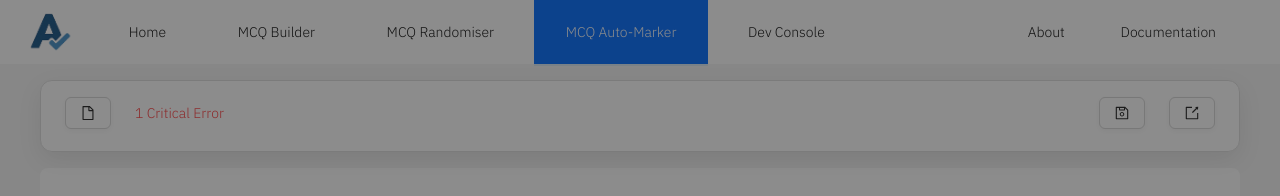
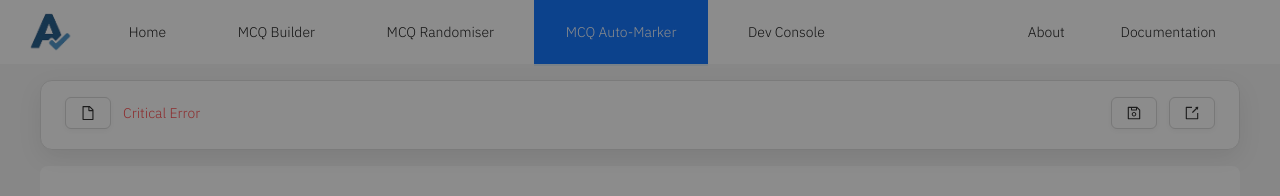
Before and after one commit to uoa-compsci399-2025-s1/capstone-project-2025-s1-team-11, a React (Vite) app in the folder client/: page /marker in a window 1280 px wide. Shown: the top 196 px of the page. Built offline with nearby package versions, Linux system fonts and the light colour scheme.

Commit message:
icon gaps, menu is sticky when scrolling

```diff
--- a/client/src/components/Layout.jsx
+++ b/client/src/components/Layout.jsx
@@ -30,7 +30,11 @@ const MCQLayout = ({ children }) => {
           <Navigation />
         </div>
       </Header>
-      {["/builder", "/randomiser", "/marker"].includes(location.pathname) && <StaticContextBar />}
+      {["/builder", "/randomiser", "/marker"].includes(location.pathname) && (
+        <div style={{ position: "sticky", top: 0, zIndex: 1000 }}>
+          <StaticContextBar />
+        </div>
+      )}
 
       <Content style={{ paddingBottom: isPlainPage ? 0 : '48px', flex: 1, position: 'relative', zIndex: 1 }}>
         {isPlainPage ? (
--- a/client/src/components/StaticContextBar.jsx
+++ b/client/src/components/StaticContextBar.jsx
@@ -155,7 +155,7 @@ const StaticContextBar = ({
         {/* Context Bar Main */}
         <div className="context-bar-main">
           {/* Left side: File menu and status */}
-          <div style={{ display: "flex", alignItems: "center", gap: 24 }}>
+          <div style={{ display: "flex", alignItems: "center", gap: 12 }}>
             <div className="context-button">
               <Dropdown overlay={fileMenu} trigger={['click']}>
                 <Tooltip title="File Menu">
@@ -173,12 +173,12 @@ const StaticContextBar = ({
               </Tooltip>
             ) : (
               <Text type="danger" strong>
-                1 Critical Error
+                Critical Error
               </Text>
             )}
           </div>
           {/* Right side: Save and Export buttons */}
-          <div style={{ display: "flex", alignItems: "center", gap: 24 }}>
+          <div style={{ display: "flex", alignItems: "center", gap: 12 }}>
             <div className="context-button">
               <Tooltip title="Save Exam">
                 <Button
--- a/client/src/index.css
+++ b/client/src/index.css
@@ -96,7 +96,7 @@ button:focus-visible {
   z-index: 1000;
   width: 100%;
   max-width: 1200px;
-  max-height: 72px;
+  max-height: 70px;
   overflow: hidden;
   color: #1f1f1f;
 }
```
